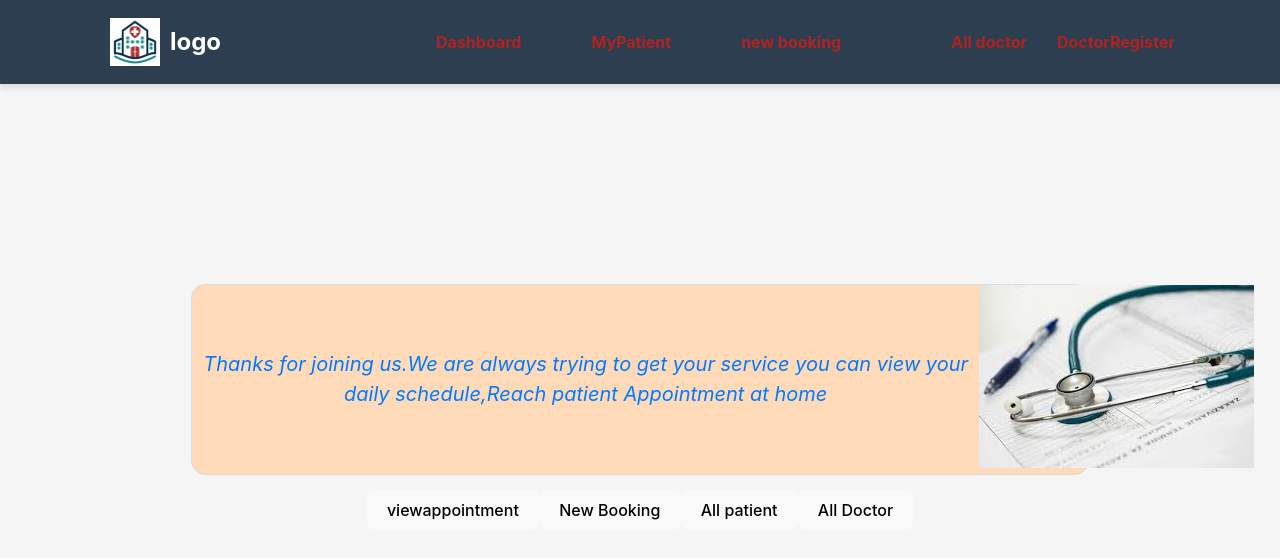
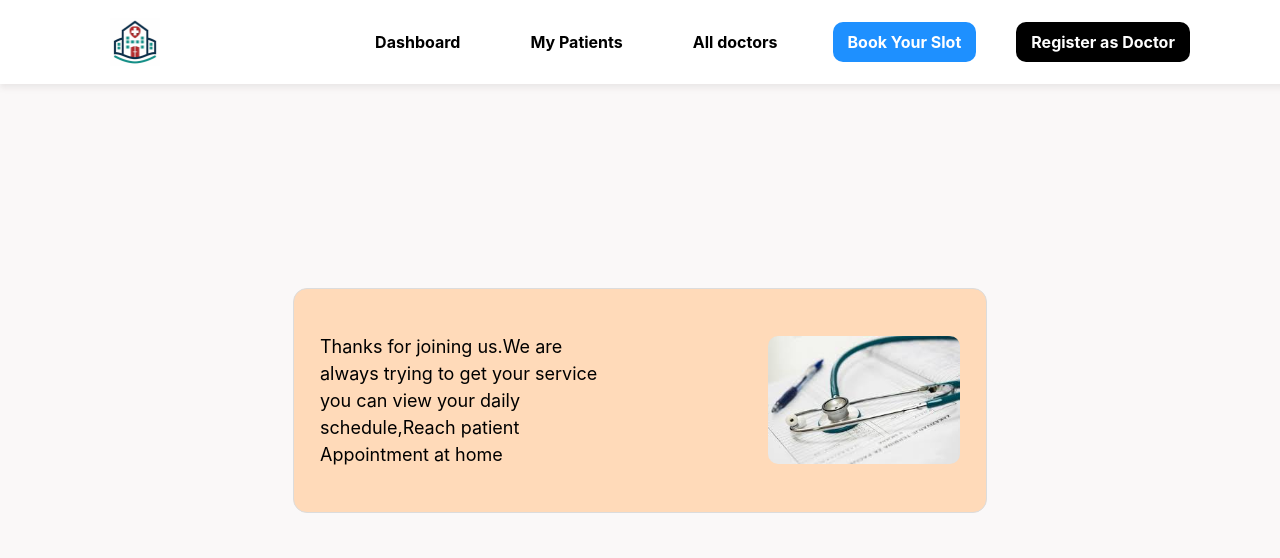
Before and after one commit to sailendrasah/doctorAppointment, a React (Vite) app in the folder frontend/: page / in a window 1280 px wide. Shown: the top 558 px of the page. Built offline with nearby package versions, Linux system fonts and the light colour scheme.

Commit message:
modified design

```diff
--- a/frontend/component/Header.jsx
+++ b/frontend/component/Header.jsx
@@ -10,7 +10,7 @@ function Header() {
       <div className="navbar">
         <div className="logo">
           <img src={img} alt="" />
-          <h1>logo</h1>
+
         </div>
 
         <div className="linkContainer">
@@ -22,23 +22,22 @@ function Header() {
             </li>
             <li>
               <Link to={"/My_patient"} className="link">
-                MyPatient
+                My Patients
               </Link>
             </li>
             <li>
-              <Link to={"/newbooking"} className="link">
-                new booking
+              <Link to={"/alldoctor"} className="link">
+                All doctors
               </Link>
             </li>
             <li>
-
+              <Link to={"/newbooking"} className="booking_btn">
+                Book Your Slot
+              </Link>
             </li>
             <li>
-              <Link to={"/alldoctor"} className="link">
-                All doctor
-              </Link>
-              <Link to={"/doctorRegister"} className="link">
-                DoctorRegister
+              <Link to={"/doctorRegister"} className="link_reg">
+                Register as Doctor
               </Link>
             </li>
           </ul>
--- /dev/null
+++ b/frontend/component/Loader.jsx
@@ -0,0 +1,38 @@
+import React from 'react';
+
+const Loader = () => {
+  const loaderContainerStyle = {
+    display: 'flex',
+    justifyContent: 'center',
+    alignItems: 'center',
+    // height: '100vh',
+  };
+
+  const spinnerStyle = {
+    border: '6px solid #e3c8c8ff',
+    borderTop: '6px solid #3747d7ff',
+    borderRadius: '50%',
+    width: '50px',
+    height: '50px',
+    animation: 'spin 0.8s linear infinite',
+    margin: '40px'
+  };
+
+  const keyframesStyle = `
+    @keyframes spin {
+      0% { transform: rotate(0deg); }
+      100% { transform: rotate(360deg); }
+    }
+  `;
+
+  return (
+    <>
+      <style>{keyframesStyle}</style>
+      <div style={loaderContainerStyle}>
+        <div style={spinnerStyle}></div>
+      </div>
+    </>
+  );
+};
+
+export default Loader;
--- a/frontend/pages/Alldoctor.jsx
+++ b/frontend/pages/Alldoctor.jsx
@@ -1,11 +1,14 @@
 import React, { useEffect, useState } from "react";
 import Header from "../component/Header";
+import Loader from "../component/Loader";
 
 function Alldoctor() {
   const [doctors, setDoctors] = useState([]);
+  const [loading, setLoading] = useState(false);
 
   const getDoctor = async () => {
     try {
+      setLoading(true);
       const response = await fetch(
         // "https://vercel-backend-739n.vercel.app/auth/alldoctor",
         "https://doctor-appointment-ten-dun.vercel.app/auth/alldoctor",
@@ -26,6 +29,8 @@ function Alldoctor() {
       }
     } catch (error) {
       console.log("Error occurred while fetching data:", error);
+    } finally {
+      setLoading(false);
     }
   };
 
@@ -37,8 +42,8 @@ function Alldoctor() {
     <>
       <div className="main_container">
         <Header />
+        <div className="main_Div">
           <h1>All Doctors</h1>
-
           <table className="doctor-table">
             <thead>
               <tr>
@@ -65,6 +70,9 @@ function Alldoctor() {
               })}
             </tbody>
           </table>
+
+          {loading && <Loader />}
+        </div>
       </div>
     </>
   );
--- a/frontend/pages/Dashboard.jsx
+++ b/frontend/pages/Dashboard.jsx
@@ -5,6 +5,7 @@ import img from "../pages/setho.jpeg";
 function inputHandler() {}
 function Dashboard() {
   const navigate = useNavigate()
+
   const viewAppointment=()=>{
     navigate("/view_appointment");
   }
@@ -27,11 +28,11 @@ function Dashboard() {
           Thanks for joining us.We are always trying to get your service you can
           view your daily schedule,Reach patient Appointment at home
         </p>
-        <div className="img_doctot">
-          <img src={img} alt="" />
-        </div>
+        {/* <div className="img_doctot"> */}
+          <img src={img} alt="" className="dashboard_img" />
+        {/* </div> */}
       </div>
-      <div className="mainContaner">
+      {/* <div className="mainContaner">
         <button className="viewappointment" onClick={viewAppointment}>
           viewappointment
         </button>
@@ -44,7 +45,7 @@ function Dashboard() {
         <button className="Alldoctor" onClick={doctor}>
           All Doctor
         </button>
-      </div>
+      </div> */}
     </>
   );
 }
--- a/frontend/pages/Newbooking.jsx
+++ b/frontend/pages/Newbooking.jsx
@@ -47,12 +47,15 @@ function Newbooking() {
 
       <div className="container">
         {/* <img src={img2} className="img" alt="appointment img" /> */}
+        <div className="formContainer">
           <div className="login_form">
+          <h2 className="bookSlot">Booking the slot</h2>
+          <p className="bookPara">Please fill your details to book your slot for OPD</p>
             <input
               type="text"
               name="name"
               className="inputField"
-            placeholder="enter name of patient"
+              placeholder="Enter name of patient"
               id="data.name"
               onChange={inputEvent}
             />
@@ -60,7 +63,7 @@ function Newbooking() {
               type="number"
               className="inputField"
               name="age"
-            placeholder="enter age of patient"
+              placeholder="Enter age of patient"
               id="data.age"
               onChange={inputEvent}
             />
@@ -68,7 +71,7 @@ function Newbooking() {
               type="text"
               className="inputField"
               name="address"
-            placeholder="enter address of patient"
+              placeholder="Enter address of patient"
               id="data.address"
               onChange={inputEvent}
             />
@@ -76,14 +79,16 @@ function Newbooking() {
               type="text"
               className="inputField"
               name="phoneno"
-            placeholder="enter phone no. of patient"
+              placeholder="Enter phone no. of patient"
               id="data.phoneno"
               onChange={inputEvent}
             />
             <br />
-          <button className="btn" onClick={submitHandler}>
+            <button className="submitBtn" onClick={submitHandler}>
               submit
             </button>
+          </div>
+
         </div>
       </div>
     </>
--- a/frontend/src/App.css
+++ b/frontend/src/App.css
@@ -1,6 +1,6 @@
-body{
+body {
   color: #007bff;
-  background-color: whitesmoke;
+  background-color: rgb(250, 248, 248);
   padding: 0;
   margin: 0;
 }
@@ -9,16 +9,14 @@ body{
   top: 0;
   left: 0;
   width: 100%;
-  background-color: #2c3e50;
+  background-color: #ffffff;
   padding: 10px 20px;
   display: flex;
   justify-content: space-around;
   align-items: center;
-  box-shadow: 0px 4px 6px rgba(0, 0, 0, 0.1);
-
-
+  box-shadow: 0px 4px 6px rgba(101, 89, 89, 0.1);
 }
-.main_cointner{
+.main_cointner {
   display: flex;
   flex-direction: column;
   justify-content: center;
@@ -48,7 +46,6 @@ body{
   /* margin: auto; */
 }
 
-
 .nav-link {
   list-style: none;
   display: flex;
@@ -58,77 +55,105 @@ body{
   justify-content: space-around;
 }
 
-
-
 .link {
   text-decoration: none;
-  color: rgb(175, 35, 35);
+  color: rgb(0, 0, 0);
   font-weight: bold;
   padding: 10px 15px;
   /* border-radius: 5px; */
   transition: 0.3s;
 }
 
+.link_reg {
+  text-decoration: none;
+  color: rgb(255, 255, 255);
+  font-weight: bold;
+  padding: 10px 15px;
+  /* border-radius: 5px; */
+  transition: 0.3s ease-in-out;
+  background: rgb(0, 0, 0);
+  border-radius: 10px;
+  &:hover {
+    background-color: rgb(44, 56, 68);
+    color: white;
+  }
+}
+
+.booking_btn {
+  text-decoration: none;
+  color: rgb(255, 255, 255);
+  font-weight: bold;
+  padding: 10px 15px;
+  /* border-radius: 5px; */
+  transition: 0.3s ease-in-out;
+  background: dodgerblue;
+  border-radius: 10px;
+  &:hover {
+    background-color: rgb(31, 123, 214);
+    color: white;
+  }
+}
 
 .link:hover {
   background-color: white;
 }
 
-.alldoctor{
+.alldoctor {
   padding-left: 10px 15px;
   /* margin: auto; */
   text-align: center;
   justify-content: center;
 }
-.Newbooking{
+.Newbooking {
   padding-left: 10px 15px;
   /* margin: auto; */
   text-align: center;
   justify-content: center;
 }
-.login_form{
-  max-width: 80%;
-    box-shadow: 0.2px 0px 8px rgba(0, 0, 0, 0.596);
+.login_form {
+  width: 30%;
+  box-shadow: 0.1px 2.4px 4px rgba(75, 73, 73, 0.596);
   text-align: center;
   border: none;
   border-radius: 6px;
-  margin-bottom: 86%;
-margin-top: 28px;
-margin: auto;
-margin-top: 22px;
+  /* margin-bottom: 86%; */
+  margin: 10px auto;
+  background: white;
+  /* padding: 16px 0px 0px 0px ; */
 }
-.inputField{
+.inputField {
   outline: none;
-    border: 1px solid lightgray;
+  border: none;
+  /* border: 1px solid lightgray; */
   border-radius: 4px;
-    padding: 10px 55px;
+  padding: 10px 14px;
   margin-bottom: 12px;
   width: 86%;
   box-sizing: border-box;
   margin-top: 20px;
   transition: 0.3s ease-in-out;
+  background: white;
   color: rgb(41, 2, 2);
-    &:hover{
-        border: 1px solid dodgerblue;
+  box-shadow: 0.2px 2px 6px rgb(163, 159, 159);
+  text-align: left;
 }
-
-}
-.img{
+.img {
   height: 500px;
   margin-bottom: 15%;
 }
-.mainContaner{
+.mainContaner {
+  width: 60%;
   /* padding: 20px 35px; */
   margin-top: 205px;
   border: none;
   border-radius: 12px;
   /* max-width: 75px; */
   margin: auto;
+  display: flex;
   text-align: center;
-  justify-content: center;
-
+  justify-content: space-around;
 }
-.small_container{
+.small_container {
   padding: 20px 35px;
   font-size: 15px;
   order: 1px solid gray;
@@ -136,7 +161,7 @@ margin-top: 22px;
   margin-bottom: 7px;
   margin-top: 35px;
 }
-.minicontainer{
+.minicontainer {
   /* margin-bottom: 200px; */
   text-align: center;
   /* background-color: red; */
@@ -147,15 +172,19 @@ justify-content: center;
 }
 /* Main Container */
 .main_container {
-  width: 90%;
+  width: 100vw;
   margin: 20px auto;
   text-align: center;
+  display: flex;
+  flex-direction: row;
+  justify-content: center;
+  align-items: center;
   font-family: Arial, sans-serif;
 }
 
 /* Table Styling */
 .doctor-table {
-  width: 100%;
+  width: 60%;
   border-collapse: collapse;
   margin-top: 20px;
   background-color: #fff;
@@ -201,14 +230,14 @@ h1 {
 .table-container {
   width: 80%;
   /* margin:  auto; */
-  margin-top: 200px;
+  margin-top: 120px;
+  margin-bottom: 60px;
   text-align: center;
   justify-content: center;
   align-self: center;
   margin-left: 400px;
   /* overflow-x: auto; */
   /* margin-bottom: 100px; */
-
 }
 
 table {
@@ -217,7 +246,8 @@ table {
   text-align: left;
 }
 
-th, td {
+th,
+td {
   border: 1px solid #ddd;
   padding: 12px;
 }
@@ -234,25 +264,79 @@ tr:nth-child(even) {
 tr:hover {
   background-color: #ddd;
 }
-.para{
-  max-width: 70%;
-  margin: auto;
+.para {
+  width: 50%;
+  margin: 20px auto;
   border: 1px solid gainsboro;
   border-radius: 14px;
+  display: flex;
+  justify-content: space-between;
+  align-items: center;
+  text-align: center;
+  background-color: peachpuff;
+  padding: 26px;
+}
+.paraText {
+  font-size: 18px;
+  /* font-style: italic; */
+
+  width: 44%;
+  text-align: left;
+  color: black;
+}
+
+.dashboard_img {
+  height: 90%;
+  width: 30%;
+  object-fit: cover;
+  border-radius: 10px;
+  overflow: hidden;
+}
+
+.main_Div {
+  width: 60%;
+  margin: 80px auto;
+  display: flex;
+  flex-direction: column;
   justify-content: center;
   align-items: center;
-text-align: center;
-margin-top: 14px;
-margin-bottom: 14px;
-background-color: peachpuff;
+}
+.patient_list {
+  color: rgba(0, 0, 0, 0.77);
+  font-size: 28px;
+}
+
+.formContainer {
+  width: 100vw;
+}
+.bookSlot {
+  color: rgba(0, 0, 0, 0.919);
+  padding: 10px 0px 0px 0px;
+  margin: 0;
+}
+.bookPara {
+  color: gray;
+  margin: 10px 0px 10px 0px;
+}
+
+.submitBtn {
+  background: rgb(0, 0, 0);
+  padding: 8px 40px;
+  margin: 16px 0px;
+  transition: 0.4s ease-in-out;
+  &:hover {
+    background-color: #007bff;
+  }
+}
+
+.registerForm {
+  width: 30%;
+  margin: 70px 0px 0px 0px;
+  /* margin: auto; */
+}
+.formCont {
+  width: 100vw;
   display: flex;
+  justify-content: center;
+  align-items: center;
 }
-.paraText{
-  font-size: 20px;
-  font-style: italic;
-}
-.img_doctot{
-  width: 10%;
-  height: 10%;
-  margin-right: 19px;
-}
```
Also changed, not shown: frontend/pages/Doctor_register.jsx (+19 -12 lines), frontend/pages/Mypatient.jsx (+14 -6 lines). Lines whose indentation alone changed are shown as unchanged.
